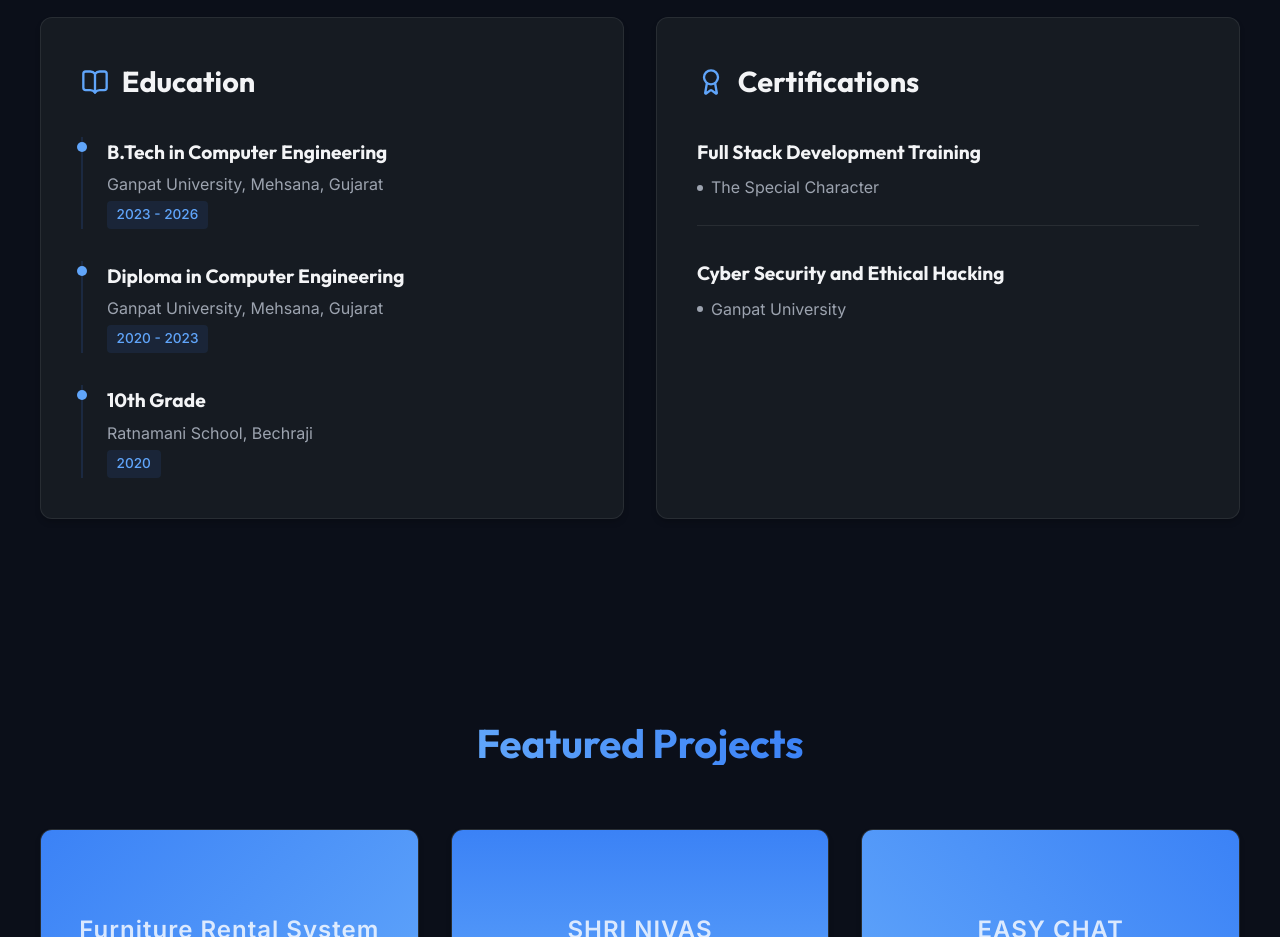
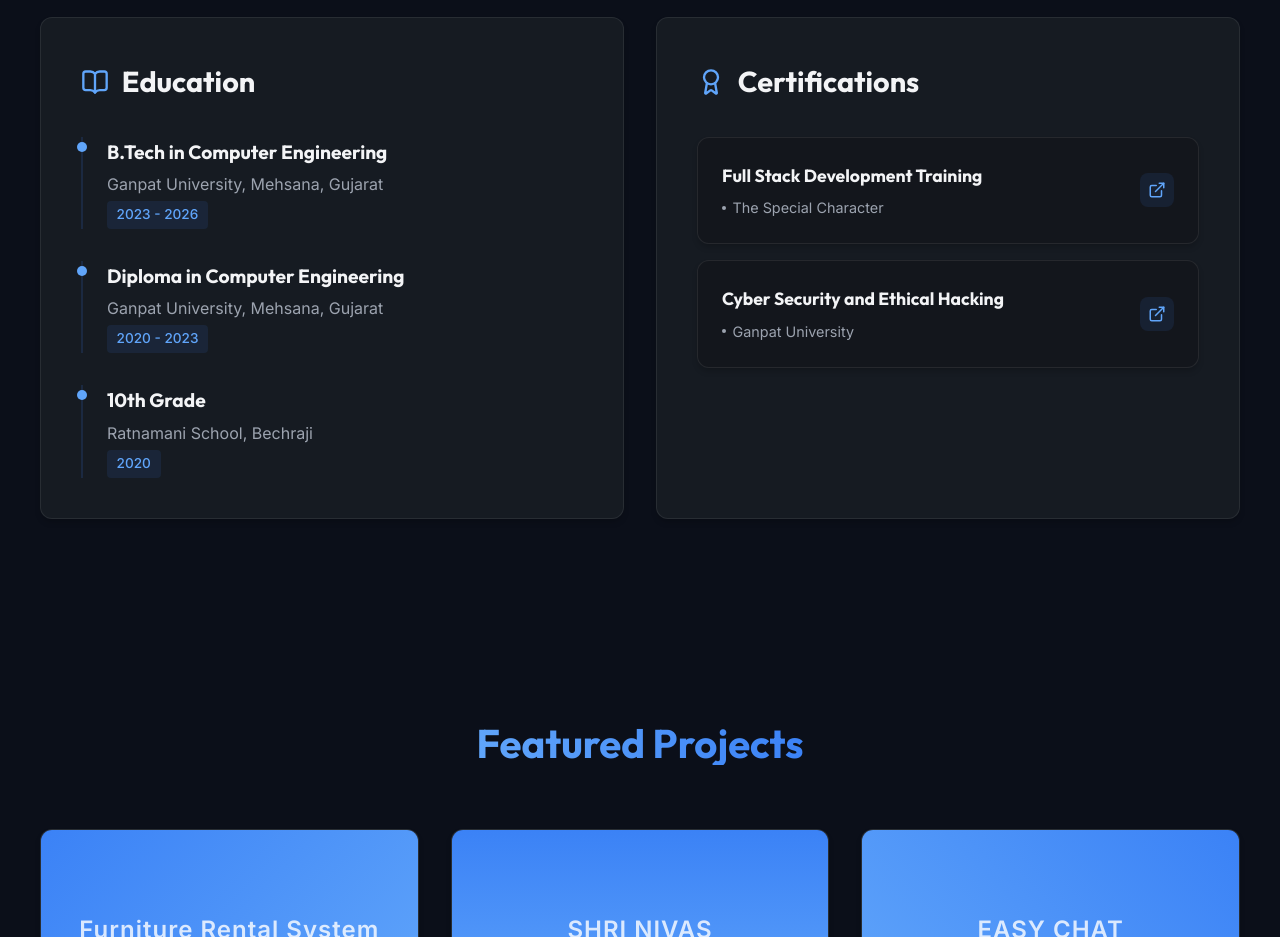
Before and after one commit to mitdeveloper10/PORTFOLIO, a React (Vite) app: page / in a window 1280 px wide. Shown: the part 1740-2677 px from the top of the page. Built offline with nearby package versions, Linux system fonts and the light colour scheme.

Commit message:
Update Certifications to styled clickable cards

```diff
--- a/src/components/EducationSection.jsx
+++ b/src/components/EducationSection.jsx
@@ -1,5 +1,5 @@
 import React from 'react';
-import { BookOpen, Award } from 'lucide-react';
+import { BookOpen, Award, ExternalLink } from 'lucide-react';
 
 const EducationSection = () => {
   const education = [
@@ -23,11 +23,13 @@ const EducationSection = () => {
   const certifications = [
     {
       title: "Full Stack Development Training",
-      issuer: "The Special Character"
+      issuer: "The Special Character",
+      pdfLink: "/fullstack_certificate.pdf"
     },
     {
       title: "Cyber Security and Ethical Hacking",
-      issuer: "Ganpat University"
+      issuer: "Ganpat University",
+      pdfLink: "/cybersecurity_certificate.pdf"
     }
   ];
 
@@ -71,15 +73,26 @@ const EducationSection = () => {
             <h3 style={{ fontSize: '1.8rem', color: 'var(--text-primary)' }}>Certifications</h3>
           </div>
 
-          <div style={{ display: 'flex', flexDirection: 'column', gap: '2rem' }}>
+          <div style={{ display: 'flex', flexDirection: 'column', gap: '1rem' }}>
             {certifications.map((item, index) => (
-              <div key={index} style={{ borderBottom: index !== certifications.length - 1 ? '1px solid var(--border-color)' : 'none', paddingBottom: index !== certifications.length - 1 ? '1.5rem' : '0' }}>
-                <h4 style={{ fontSize: '1.2rem', color: 'var(--text-primary)', marginBottom: '0.5rem' }}>{item.title}</h4>
-                <p style={{ color: 'var(--text-secondary)', display: 'flex', alignItems: 'center', gap: '0.5rem' }}>
-                  <span style={{ width: '6px', height: '6px', borderRadius: '50%', background: 'var(--text-secondary)' }}></span>
-                  {item.issuer}
-                </p>
-              </div>
+              <a href={item.pdfLink} target="_blank" rel="noreferrer" key={index} className="glass-panel" style={{
+                padding: '1.5rem', display: 'flex', alignItems: 'center', justifyContent: 'space-between',
+                textDecoration: 'none', transition: 'all 0.3s ease', cursor: 'pointer', background: 'rgba(15, 17, 21, 0.4)'
+              }}
+              onMouseOver={(e) => { e.currentTarget.style.borderColor = 'var(--accent-secondary)'; e.currentTarget.style.transform = 'translateY(-3px)'; }}
+              onMouseOut={(e) => { e.currentTarget.style.borderColor = 'var(--border-color)'; e.currentTarget.style.transform = 'translateY(0)'; }}
+              >
+                <div>
+                  <h4 style={{ fontSize: '1.1rem', color: 'var(--text-primary)', marginBottom: '0.4rem' }}>{item.title}</h4>
+                  <p style={{ color: 'var(--text-secondary)', display: 'flex', alignItems: 'center', gap: '0.4rem', fontSize: '0.9rem' }}>
+                    <span style={{ width: '4px', height: '4px', borderRadius: '50%', background: 'var(--text-secondary)' }}></span>
+                    {item.issuer}
+                  </p>
+                </div>
+                <div style={{ color: 'var(--accent-secondary)', background: 'rgba(59, 130, 246, 0.1)', padding: '0.5rem', borderRadius: '8px', display: 'flex', alignContent: 'center' }}>
+                  <ExternalLink size={18} />
+                </div>
+              </a>
             ))}
           </div>
         </div>
```
